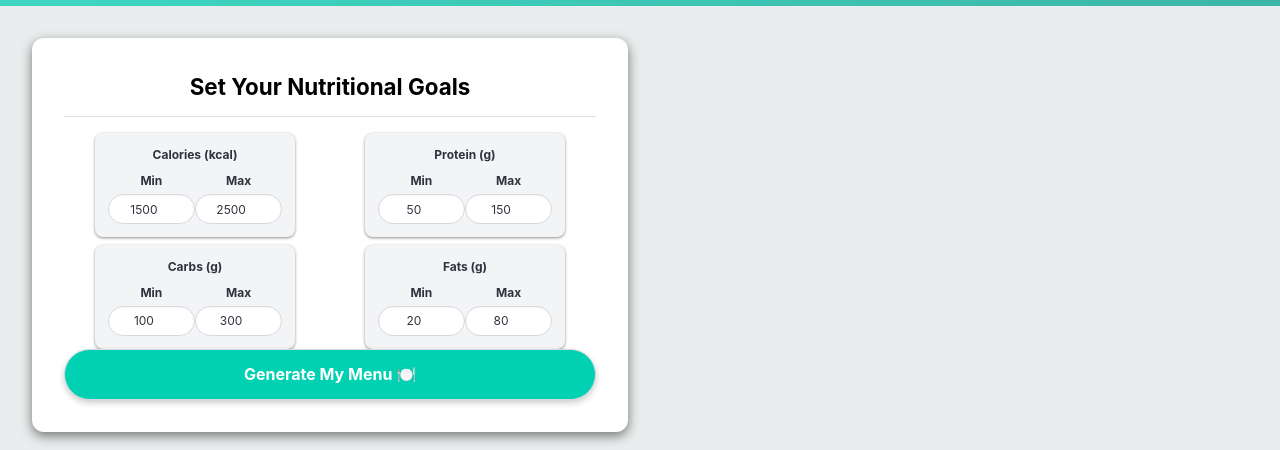
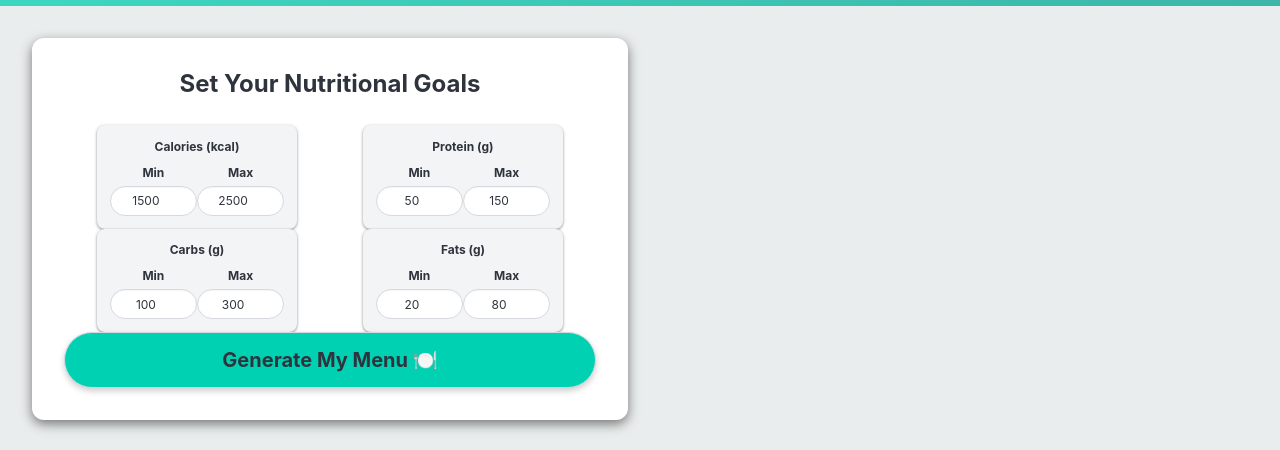
Before and after one commit to Zolikazer/forktimize, a SvelteKit app: page /food in a window 1280 px wide. Shown: the part 179-629 px from the top of the page. Built offline with nearby package versions, Linux system fonts and the light colour scheme; grey boxes are pictures that could not be loaded.

Commit message:
make input bulma style

```diff
--- a/src/routes/food/Input.svelte
+++ b/src/routes/food/Input.svelte
@@ -13,9 +13,9 @@
 </script>
 
 <div class="box">
-    <h2 class="input-card-header">Set Your Nutritional Goals</h2>
+    <h2 class="title is-4 has-text-centered has-text-weight-bold pb-3 mb-4">Set Your Nutritional Goals</h2>
 
-    <div class="input-row">
+    <div class="is-flex is-justify-content-center is-flex-wrap-wrap gap-2">
         <InputGroup label="Calories" bind:minValue={minCalories} bind:maxValue={maxCalories} unit="kcal"/>
         <InputGroup label="Protein" bind:minValue={minProtein} bind:maxValue={maxProtein} unit="g"/>
         <InputGroup label="Carbs" bind:minValue={minCarbs} bind:maxValue={maxCarbs} unit="g"/>
@@ -23,46 +23,17 @@
     </div>
 
     <div class="has-text-centered">
-        <button class="button generate-button" on:click={generateMenu}>Generate My Menu 🍽️</button>
+        <button class="button generate-button is-fullwidth has-text-weight-bold is-rounded is-medium p-3  is-size-5 "
+                on:click={generateMenu}>Generate My Menu 🍽️
+        </button>
     </div>
 </div>
 
 <style>
-    .input-card {
-        background: white;
-        padding: 1.5rem;
-        border-radius: 10px;
-        box-shadow: 0px 3px 8px rgba(0, 0, 0, 0.4);
-        max-width: 800px; /* Reduced width */
-        margin: auto;
-    }
-
-    .input-card-header {
-        text-align: center;
-        font-size: 1.4rem;
-        font-weight: bold;
-        color: black;
-        padding-bottom: 0.8rem;
-        border-bottom: 1px solid #e0e0e0;
-        margin-bottom: 1rem;
-    }
-
-    /* FLEXBOX for aligning inputs in one row */
-    .input-row {
-        display: flex;
-        gap: 0.5rem;
-        justify-content: center;
-        flex-wrap: wrap;
-    }
-
     .generate-button {
-        width: 100%;
         font-size: 1rem;
-        font-weight: bold;
-        padding: 0.8rem;
-        border-radius: 30px;
         background: #00d1b2;
-        color: white;
+        /*color: white;*/
         box-shadow: 0px 3px 6px rgba(0, 0, 0, 0.2);
         transition: all 0.2s ease-in-out;
     }
```
